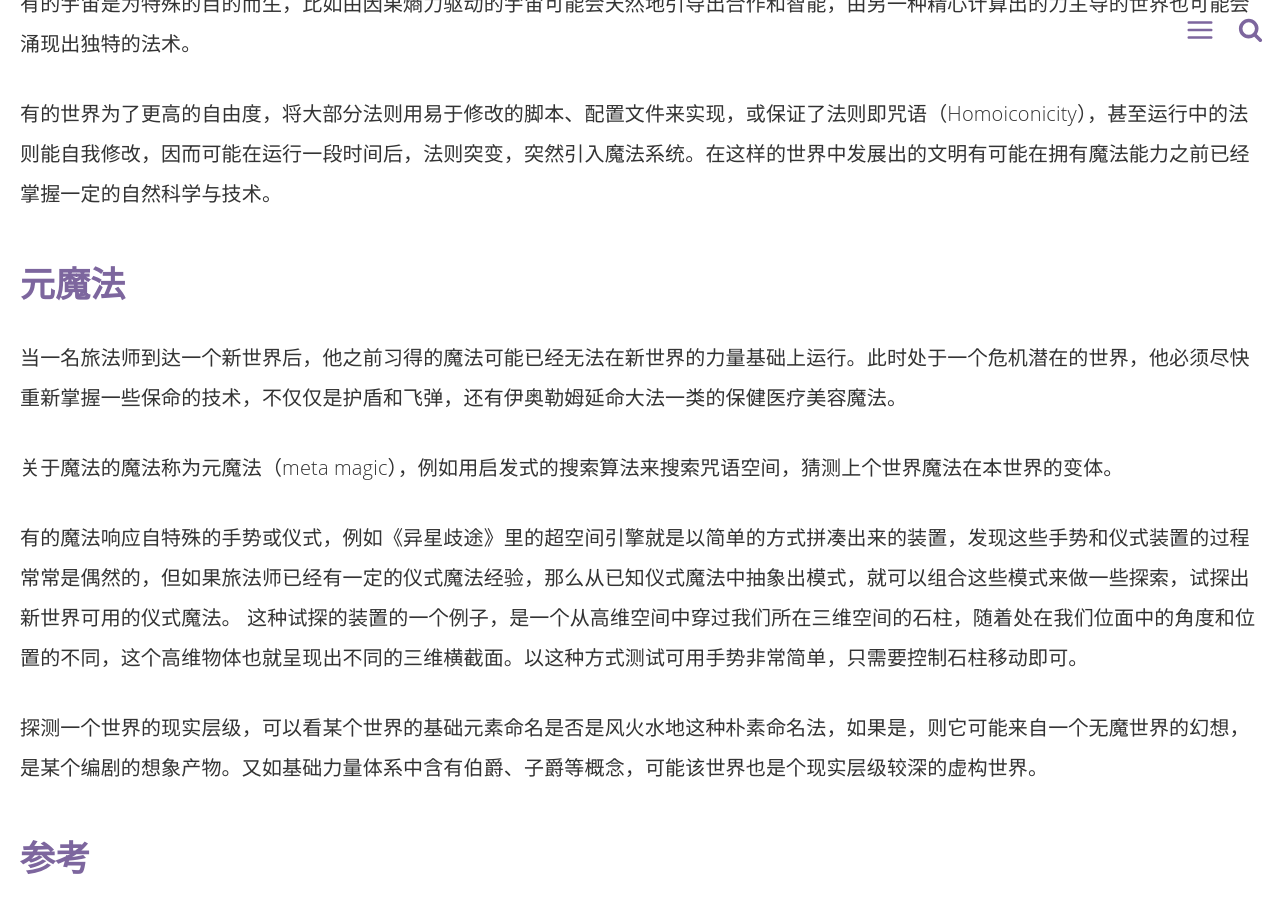
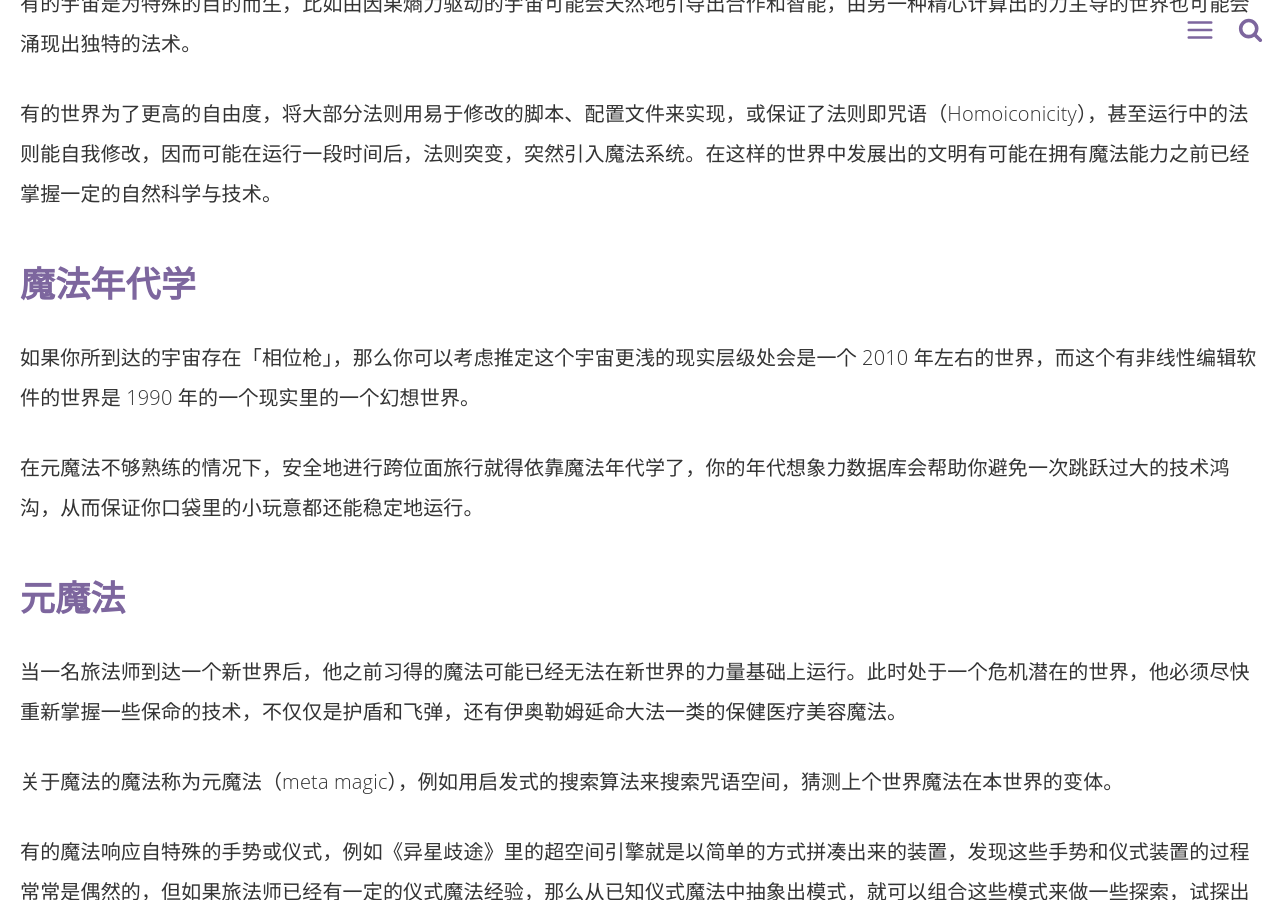
Before and after one commit to linonetwo/linonetwo.github.io, a Jekyll site: the page built from _posts/2018-03-15-魔法的基础设施.md, in a window 1280 px wide and 900 px high, scrolled down 2953 px. Built offline with Jekyll 4.4.1, drawn with Linux system fonts in a browser that asks for light colours; comment, search, counter and statistics services are not loaded.

Commit message:
Update 2018-03-15-魔法的基础设施.md

```diff
--- a/_posts/2018-03-15-魔法的基础设施.md
+++ b/_posts/2018-03-15-魔法的基础设施.md
@@ -62,6 +62,12 @@ introduction: '分类不同有魔世界的力量来源'
 
 有的世界为了更高的自由度，将大部分法则用易于修改的脚本、配置文件来实现，或保证了法则即咒语（Homoiconicity），甚至运行中的法则能自我修改，因而可能在运行一段时间后，法则突变，突然引入魔法系统。在这样的世界中发展出的文明有可能在拥有魔法能力之前已经掌握一定的自然科学与技术。
 
+## 魔法年代学
+
+如果你所到达的宇宙存在「相位枪」，那么你可以考虑推定这个宇宙更浅的现实层级处会是一个 2010 年左右的世界，而这个有非线性编辑软件的世界是 1990 年的一个现实里的一个幻想世界。
+
+在元魔法不够熟练的情况下，安全地进行跨位面旅行就得依靠魔法年代学了，你的年代想象力数据库会帮助你避免一次跳跃过大的技术鸿沟，从而保证你口袋里的小玩意都还能稳定地运行。
+
 ## 元魔法
 
 当一名旅法师到达一个新世界后，他之前习得的魔法可能已经无法在新世界的力量基础上运行。此时处于一个危机潜在的世界，他必须尽快重新掌握一些保命的技术，不仅仅是护盾和飞弹，还有伊奥勒姆延命大法一类的保健医疗美容魔法。
```
